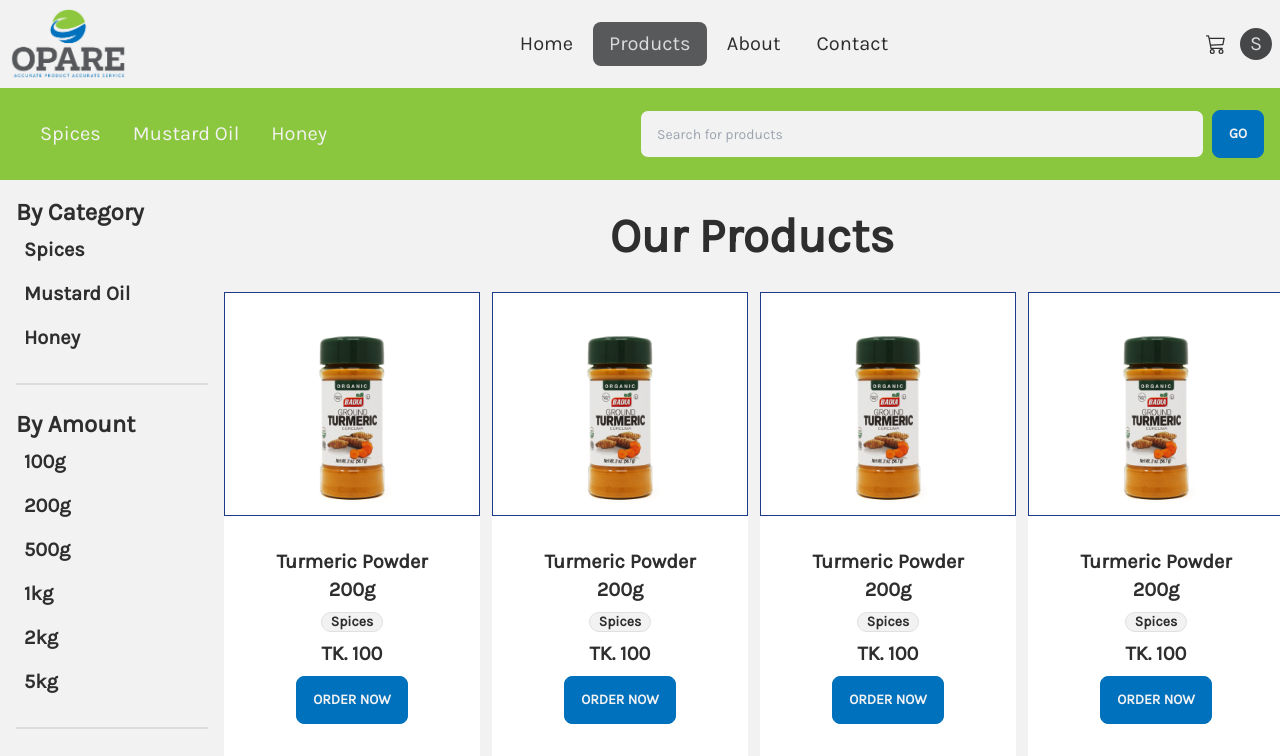
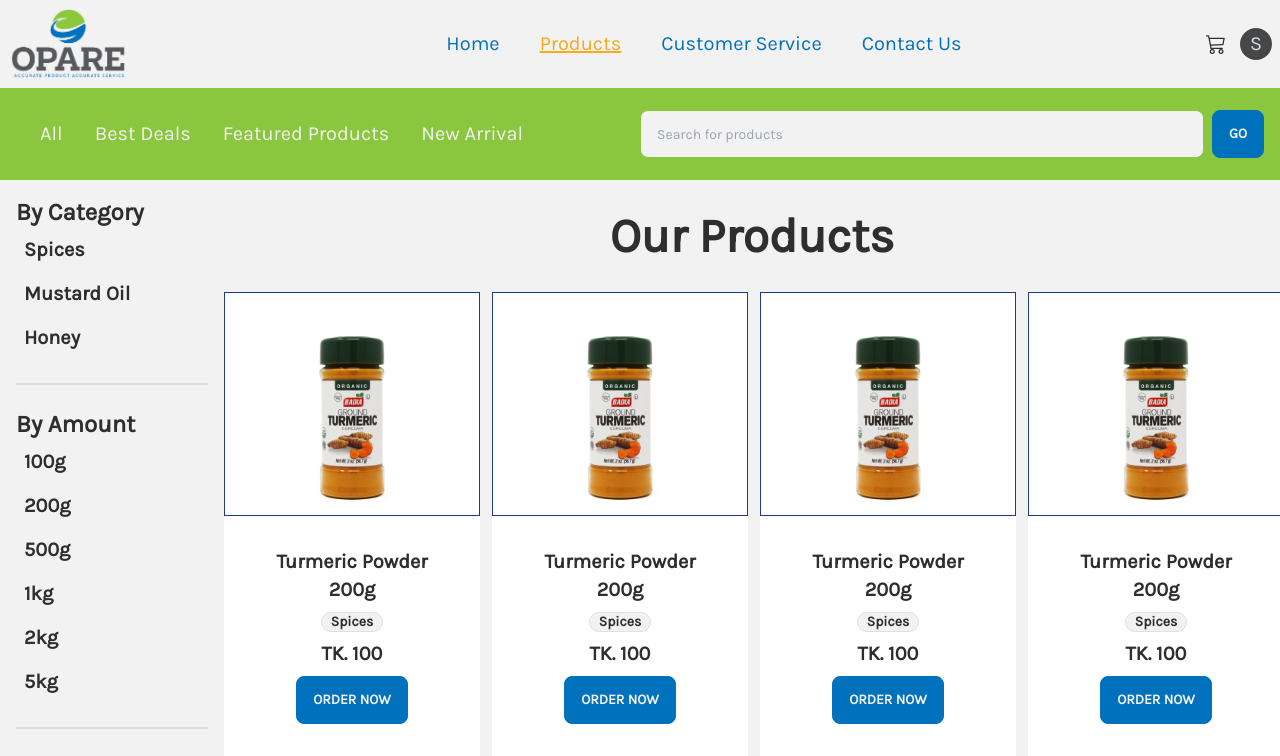
Before and after one commit to aamiraj/opare-app-full, a Next.js app: page /products in a window 1280 px wide. Shown: the top 756 px of the page. Built offline with nearby package versions, Linux system fonts and the light colour scheme.

Commit message:
added new style to navbar

```diff
--- a/src/components/Menus.tsx
+++ b/src/components/Menus.tsx
@@ -1,3 +1,4 @@
+import { menus } from "@/data/productsdata";
 import React from "react";
 import { FaAngleDown } from "react-icons/fa";
 const Menus = () => {
@@ -7,15 +8,11 @@
         {/** menus for large device */}
         <div className="hidden lg:block">
           <ul className="menu menu-horizontal text-base-100">
-            <li>
-              <a>Spices</a>
-            </li>
-            <li>
-              <a>Mustard Oil</a>
-            </li>
-            <li>
-              <a>Honey</a>
-            </li>
+            {menus.map((item, i) => (
+              <li key={i}>
+                <a>{item.name}</a>
+              </li>
+            ))}
           </ul>
         </div>
         {/** mesnus for small devices */}
@@ -23,7 +20,8 @@
         <div className="block lg:hidden order-2">
           <div className="dropdown dropdown-bottom">
             <label tabIndex={0} className="flex items-center text-white">
-              Our Products <span className="p-1">
+              Our Deals
+              <span className="p-2">
                 <FaAngleDown />
               </span>
             </label>
@@ -31,15 +29,11 @@
               tabIndex={0}
               className="dropdown-content z-10 menu menu-sm p-2 shadow bg-base-100 w-32"
             >
-              <li>
-                <a>Spices</a>
+              {menus.map((item, i) => (
+              <li key={i}>
+                <a>{item.name}</a>
               </li>
-              <li>
-                <a>Mustard Oil</a>
-              </li>
-              <li>
-                <a>Honey</a>
-              </li>
+            ))}
             </ul>
           </div>
         </div>
--- a/src/components/Navbar.tsx
+++ b/src/components/Navbar.tsx
@@ -7,6 +7,7 @@
 import Logo from "../assets/logo_big.png";
 import { BsCart3, BsPersonCircle } from "react-icons/bs";
 import { HiMenuAlt2 } from "react-icons/hi";
+import "../styles/navbar.css"
 
 const navlinks = [
   {
@@ -18,11 +19,11 @@
     href: "/products",
   },
   {
-    name: "About",
-    href: "/about",
+    name: "Customer Service",
+    href: "/customerservice",
   },
   {
-    name: "Contact",
+    name: "Contact Us",
     href: "/contact",
   },
 ];
@@ -40,7 +41,7 @@
           <div className="flex-none lg:hidden">
             <label
               htmlFor="appdrawer"
-              className="btn btn-circle btn-ghost text-xl"
+              className="btn btn-circle btn-secondary text-xl"
             >
               <HiMenuAlt2 />
             </label>
@@ -52,14 +53,14 @@
             </Link>
           </div>
           <div className="hidden lg:block">
-            <ul className="menu menu-horizontal gap-1">
+            <ul className="flex justify-evenly items-center gap-8">
               {navlinks.map((link, i) => {
                 const isActive: boolean = pathname === link.href;
 
                 return (
                   <li key={i}>
                     <Link
-                      className={isActive ? "active" : undefined}
+                      className={`navlinks ${isActive ? "activelink" : undefined}`}
                       href={link.href}
                     >
                       {link.name}
--- a/src/components/ProductCarousel.tsx
+++ b/src/components/ProductCarousel.tsx
@@ -8,13 +8,10 @@
 }: {
   carousels: Array<StaticImageData>;
 }) => {
-  const indicators = (index: number | undefined) => (
-    <div className="indicator"></div>
-  );
   return (
     <div className="p-2 border border-red-200">
       <div>
-        <Fade indicators={indicators} arrows={true} canSwipe={true}>
+        <Fade indicators={false} arrows={true} canSwipe={true}>
           {carousels.map((caros, i) => (
             <div key={i} className="eachslide">
               <div style={{ width: "100%" }}>
--- a/src/components/Sidebar.tsx
+++ b/src/components/Sidebar.tsx
@@ -10,7 +10,7 @@
         <div className="drawer-content flex flex-col items-center justify-center">
           <label
             htmlFor="appdrawer2"
-            className="btn btn-primary my-4 w-[90%] drawer-button lg:hidden"
+            className="btn btn-secondary my-4 w-[90%] drawer-button lg:hidden"
           >
             Filter and Categories
           </label>
--- a/src/data/productsdata.ts
+++ b/src/data/productsdata.ts
@@ -1,3 +1,21 @@
+export const menus = [
+  {
+    id: "1",
+    name: "All",
+  },
+  {
+    id: "2",
+    name: "Best Deals",
+  },
+  {
+    id: "3",
+    name: "Featured Products",
+  },
+  {
+    id: "4",
+    name: "New Arrival",
+  },
+];
 export const categories = [
   {
     id: "1",
@@ -55,7 +73,7 @@
     description:
       "Lorem ipsum dolor sit amet, consectetur adipisicing elit. Dicta architecto doloribus, id quam corporis consequatur dolor modi soluta tempore in! Velit quasi quae minima blanditiis fugit nam deleniti illo quo!",
     reviews: [{}],
-    rating: "3"
+    rating: "3",
   },
   {
     id: "2",
@@ -67,7 +85,7 @@
     description:
       "Lorem ipsum dolor sit amet, consectetur adipisicing elit. Dicta architecto doloribus, id quam corporis consequatur dolor modi soluta tempore in! Velit quasi quae minima blanditiis fugit nam deleniti illo quo!",
     reviews: [{}],
-    rating: "3"
+    rating: "3",
   },
   {
     id: "3",
@@ -79,7 +97,7 @@
     description:
       "Lorem ipsum dolor sit amet, consectetur adipisicing elit. Dicta architecto doloribus, id quam corporis consequatur dolor modi soluta tempore in! Velit quasi quae minima blanditiis fugit nam deleniti illo quo!",
     reviews: [{}],
-    rating: "3"
+    rating: "3",
   },
   {
     id: "4",
@@ -91,7 +109,7 @@
     description:
       "Lorem ipsum dolor sit amet, consectetur adipisicing elit. Dicta architecto doloribus, id quam corporis consequatur dolor modi soluta tempore in! Velit quasi quae minima blanditiis fugit nam deleniti illo quo!",
     reviews: [{}],
-    rating: "3"
+    rating: "3",
   },
   {
     id: "5",
@@ -103,7 +121,7 @@
     description:
       "Lorem ipsum dolor sit amet, consectetur adipisicing elit. Dicta architecto doloribus, id quam corporis consequatur dolor modi soluta tempore in! Velit quasi quae minima blanditiis fugit nam deleniti illo quo!",
     reviews: [{}],
-    rating: "3"
+    rating: "3",
   },
   {
     id: "6",
@@ -115,6 +133,6 @@
     description:
       "Lorem ipsum dolor sit amet, consectetur adipisicing elit. Dicta architecto doloribus, id quam corporis consequatur dolor modi soluta tempore in! Velit quasi quae minima blanditiis fugit nam deleniti illo quo!",
     reviews: [{}],
-    rating: "3"
+    rating: "3",
   },
 ];
--- /dev/null
+++ b/src/styles/navbar.css
@@ -0,0 +1,13 @@
+.navlinks {
+  padding: 4px;
+  color: #0071bc;
+}
+
+.navlinks:hover {
+  color: #f6aa1c;
+  text-decoration: underline;
+}
+.navlinks.activelink {
+  color: #f6aa1c;
+  text-decoration: underline;
+}
```
